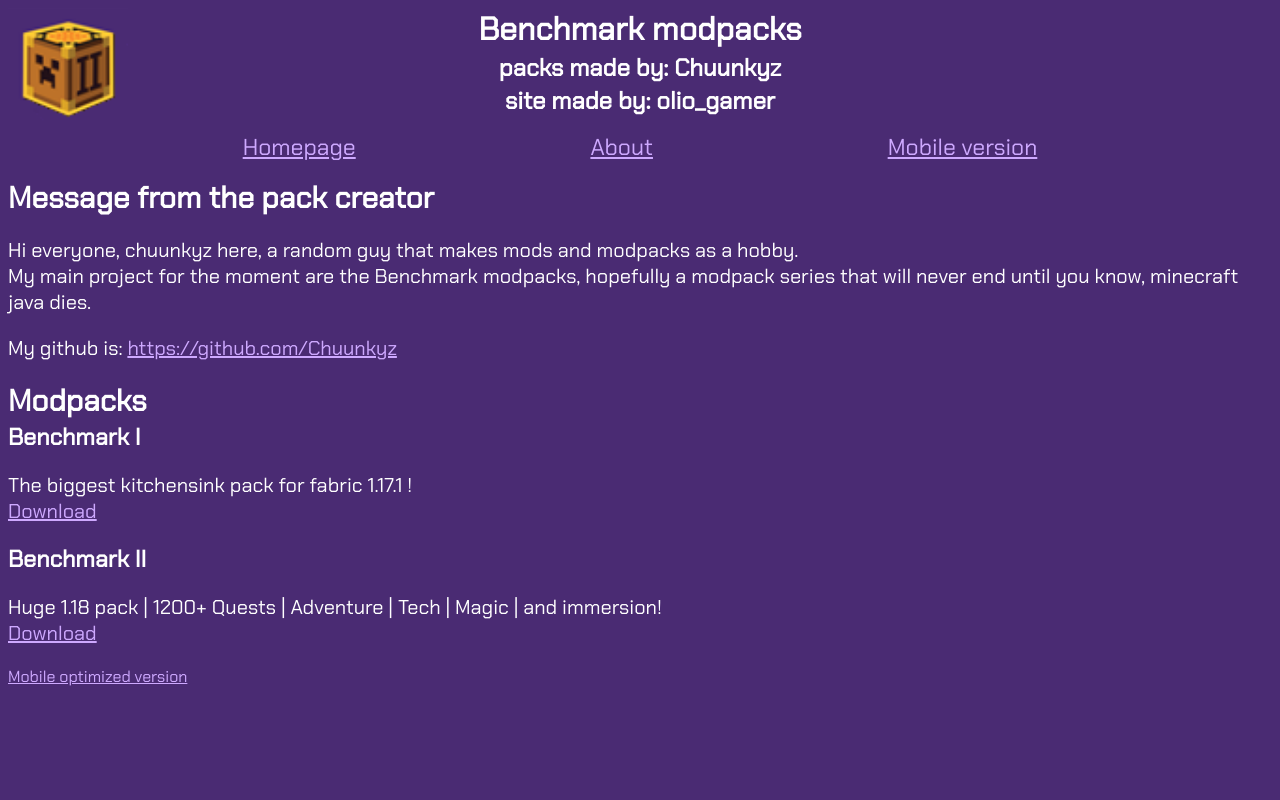
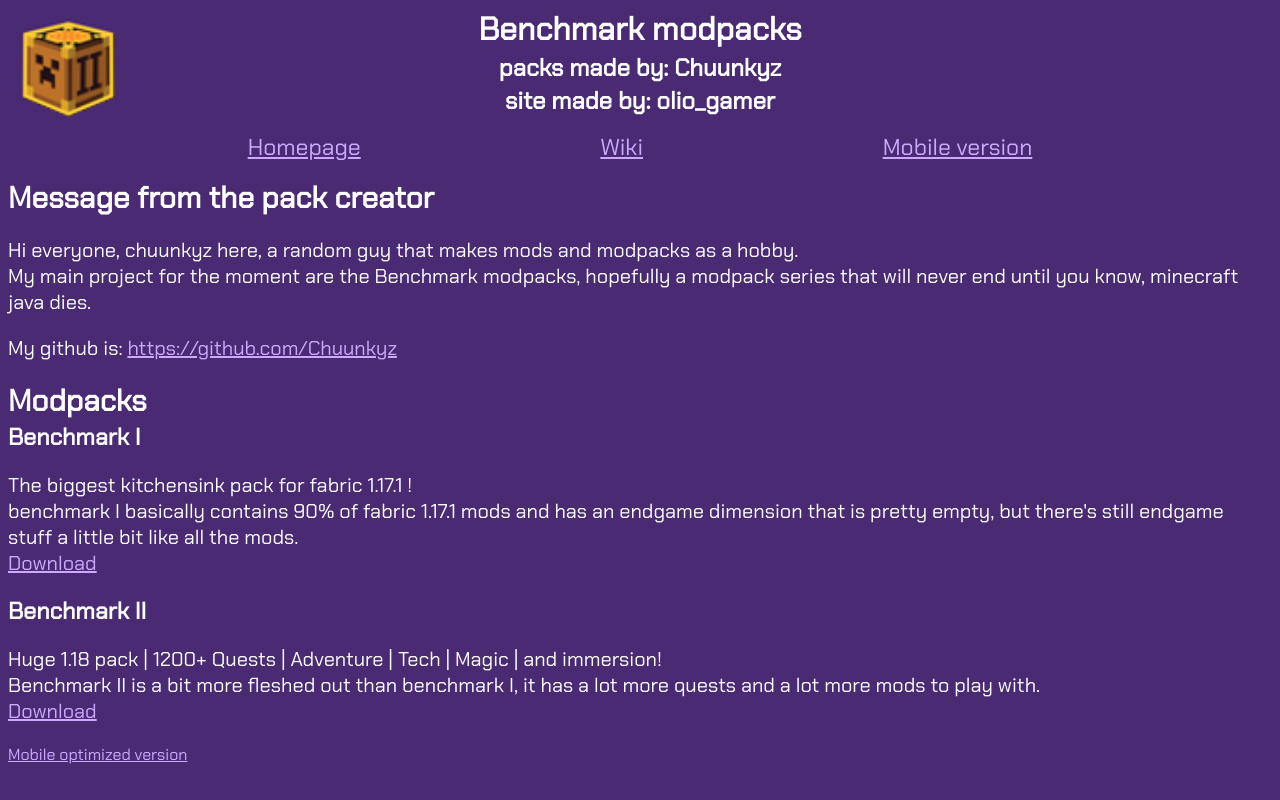
Before and after one commit to csecsoliver/benchmarkII, a plain HTML site: page index.html in a window 1280 px wide. Drawn offline with Linux system fonts and the light colour scheme.

Commit message:
more description

```diff
--- a/index.html
+++ b/index.html
@@ -1,5 +1,6 @@
 <!DOCTYPE html>
 <html lang="en">
+
 <head>
     <meta charset="UTF-8">
     <meta http-equiv="X-UA-Compatible" content="IE=edge">
@@ -7,6 +8,7 @@
     <title>Benchmark II</title>
     <link rel="stylesheet" href="style.css">
 </head>
+
 <body>
     <header>
         <h1>Benchmark modpacks</h1>
@@ -15,7 +17,7 @@
         <div id="navbar">
             <ul>
                 <li><a href="index.html">Homepage</a></li>
-                <li><a href="about.html">About</a></li>
+                <li><a href="./wiki/wikihome.html">Wiki</a></li>
                 <li><a href="./mobile/index.html">Mobile version</a></li>
 
             </ul>
@@ -25,7 +27,8 @@
         <h2>Message from the pack creator</h2>
         <div class="message">
             <p>Hi everyone, chuunkyz here, a random guy that makes mods and modpacks as a hobby. <br>
-                My main project for the moment are the Benchmark modpacks, hopefully a modpack series that will never end until you know, minecraft java dies.
+                My main project for the moment are the Benchmark modpacks, hopefully a modpack series that will never
+                end until you know, minecraft java dies.
             </p>
             <p>
                 My github is: <a href="https://github.com/Chuunkyz">https://github.com/Chuunkyz</a> <br>
@@ -36,12 +39,17 @@
             <div class="modpack">
                 <h3>Benchmark I</h3>
                 <p>The biggest kitchensink pack for fabric 1.17.1 !<br>
+                    benchmark I basically contains 90% of fabric 1.17.1 mods and has an endgame dimension that is pretty
+                    empty, but there's still endgame stuff
+                    a little bit like all the mods. <br>
                     <a href="https://www.curseforge.com/minecraft/modpacks/benchmark-II">Download</a>
                 </p>
             </div>
             <div class="modpack">
                 <h3>Benchmark II</h3>
                 <p>Huge 1.18 pack | 1200+ Quests | Adventure | Tech | Magic | and immersion! <br>
+                    Benchmark II is a bit more fleshed out than benchmark I, it has a lot more quests and a lot more
+                    mods to play with. <br>
                     <a href="https://www.curseforge.com/minecraft/modpacks/benchmark">Download</a>
                 </p>
             </div>
@@ -51,4 +59,5 @@
         <a href="./mobile/index.html">Mobile optimized version</a>
     </footer>
 </body>
+
 </html>
```
Also changed, not shown: wiki/wikihome.html (added).
